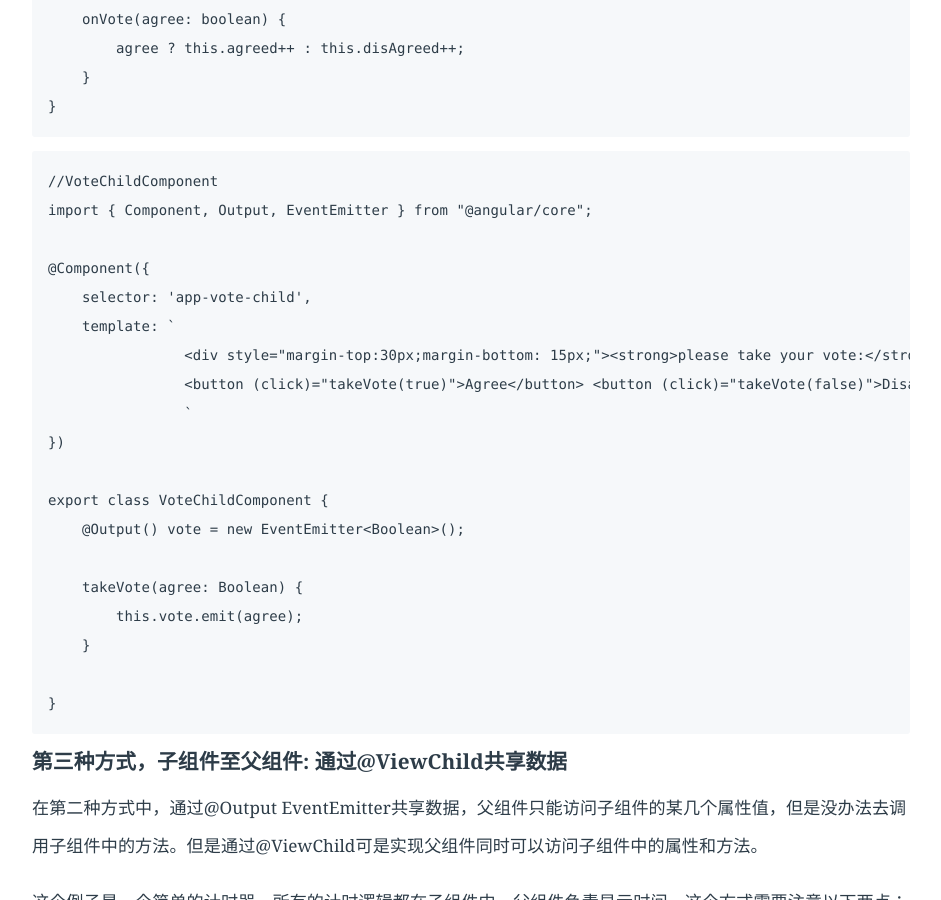
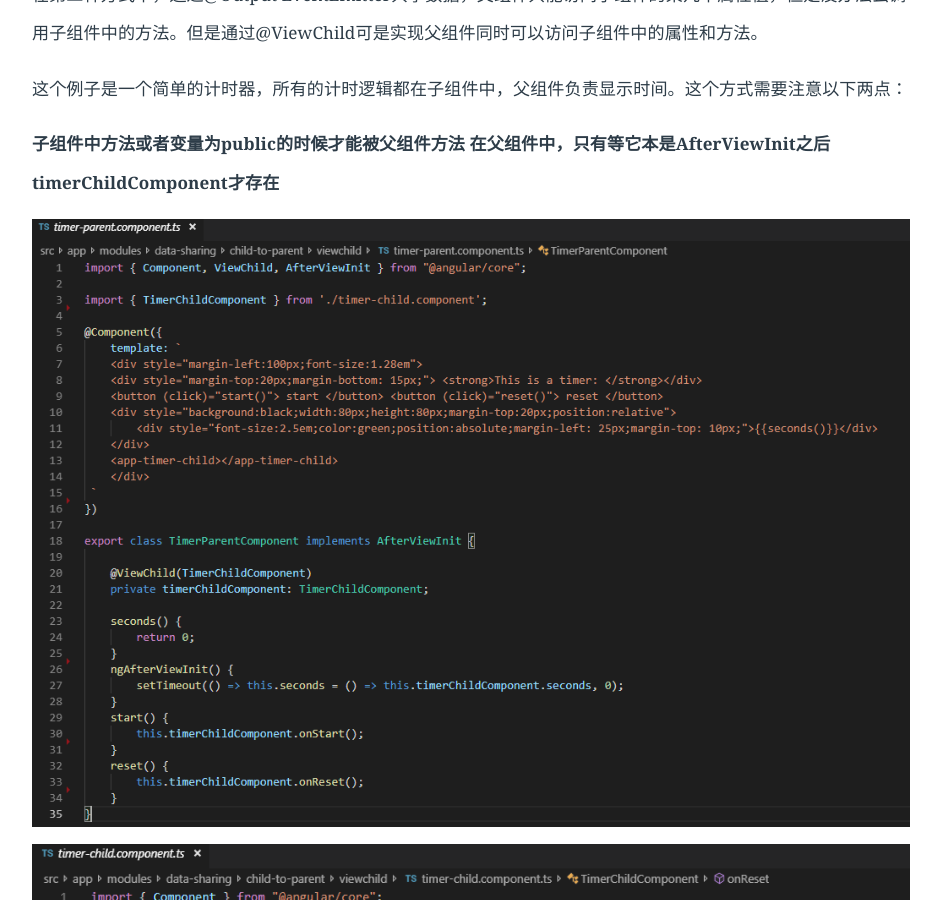
Before and after one commit to LiMeii/LiMeii.github.io, a Jekyll site: the page built from _posts/2019-02-12-angular-sharing-data-methods.md, in a window 1280 px wide and 900 px high, scrolled down 2512 px. Shown: the whole window, without its empty margins (177-1118 px from the left). Built offline with Jekyll 4.4.1, drawn with Linux system fonts in a browser that asks for light colours; some of the changed text lies outside the part shown.

Commit message:
update angular sharing post

````diff
--- a/_posts/2019-02-12-angular-sharing-data-methods.md
+++ b/_posts/2019-02-12-angular-sharing-data-methods.md
@@ -30,94 +30,20 @@
 
 
 在介绍这几种方式之前，先来看下父子组件和不相关组件是什么，在下图中可以看出，左边是描述父子组件关系，左右两个是描述不相关组件关系。
-![css pseudo-classes-img]( https://limeii.github.io/assets/images/posts/angular/angular-sharingdata.png){:height="50%" width="50%"}
+![angular sharing data]( https://limeii.github.io/assets/images/posts/angular/angular-sharingdata.png){:height="50%" width="50%"}
 
 
 ## 第一种方式，父组件至子组件: 通过@Input共享数据
 这个例子是在子组件中直接列出出父组件中所有的颜色，具体代码如下：
 
-```ts
-//ParentComponent
-import { Component, OnInit } from '@angular/core';
-
-@Component({
-    template:`<h4>Here is the color lists:</h4>
-    <app-child [colorLists]="colorLists"></app-child>`
-})
-
-export class ParentComponent implements OnInit {
-    private colorLists: any;
-    ngOnInit() {
-        this.colorLists = ['red', 'black', 'green', 'bule', 'yellow'];
-
-    }
-}
-```
-```ts
-//ParentComponent
-import { Component, OnInit, Input } from "@angular/core";
-
-@Component({
-    selector: 'app-child',
-    template: `<ul>
-                 <li *ngFor="let item of colorLists">{{item}}</li>
-              </ul>`
-})
-
-export class ParentComponent implements OnInit {
-    @Input() colorLists: any;
-    ngOnInit() {
-    }
-}
-```
-
+![angular sharing data]( https://limeii.github.io/assets/images/posts/angular/angular-sharing-data1.png){:height="100%" width="100%"}
+![angular sharing data]( https://limeii.github.io/assets/images/posts/angular/angular-sharing-data2.png){:height="100%" width="100%"}
 
 ## 第二种方式，子组件至父组件: 通过@Output EventEmitter共享数据
 这个例子是子组件提供两个按钮进行投票，而父组件中需要实时显示投票结果，具体代码如下：
 
-```ts
-//VoteParentComponent
-import { Component } from "@angular/core";
-
-@Component({
-    template: `<div style="margin-left:100px;font-size:1.28em;">
-               <div> <strong>Here is the vote results:</strong></div>
-               <div style="margin-top:20px;"> agreed:{{agreed}}   disagreed: {{disAgreed}}<div>
-               </div>
-               <app-vote-child (vote)="onVote($event)"></app-vote-child>
-    `
-})
-
-export class VoteParentComponent {
-    private agreed: number = 0;
-    private disAgreed: number = 0;
-
-    onVote(agree: boolean) {
-        agree ? this.agreed++ : this.disAgreed++;
-    }
-}
-```
-```ts
-//VoteChildComponent
-import { Component, Output, EventEmitter } from "@angular/core";
-
-@Component({
-    selector: 'app-vote-child',
-    template: `
-                <div style="margin-top:30px;margin-bottom: 15px;"><strong>please take your vote:</strong> </div>
-                <button (click)="takeVote(true)">Agree</button> <button (click)="takeVote(false)">Disagree</button>
-                `
-})
-
-export class VoteChildComponent {
-    @Output() vote = new EventEmitter<Boolean>();
-
-    takeVote(agree: Boolean) {
-        this.vote.emit(agree);
-    }
-
-}
-```
+![angular sharing data]( https://limeii.github.io/assets/images/posts/angular/angular-sharing-data3.png){:height="100%" width="100%"}
+![angular sharing data]( https://limeii.github.io/assets/images/posts/angular/angular-sharing-data4.png){:height="100%" width="100%"}
 
 ## 第三种方式，子组件至父组件: 通过@ViewChild共享数据
 
@@ -130,69 +56,6 @@
 **子组件中方法或者变量为public的时候才能被父组件方法**
 **在父组件中，只有等它本是AfterViewInit之后timerChildComponent才存在**
 
-```ts
-//TimerParentComponent
-import { Component, ViewChild, AfterViewInit } from "@angular/core";
+![angular sharing data]( https://limeii.github.io/assets/images/posts/angular/angular-sharing-data5.png){:height="100%" width="100%"}
 
-import { TimerChildComponent } from './timer-child.component';
-import { timer } from "rxjs/observable/timer";
-
-@Component({
-    template: `
-    <div style="margin-left:100px;font-size:1.28em">
-    <div style="margin-top:20px;margin-bottom: 15px;"> <strong>This is a timer: </strong></div>
-    <button (click)="start()"> start </button> <button (click)="reset()"> reset </button>
-    <div style="background:black;width:80px;height:80px;margin-top:20px;position:relative">
-        <div style="font-size:2.5em;color:green;position:absolute;margin-left: 25px;margin-top: 10px;">{{seconds()}}</div>
-    </div>
-    <app-timer-child></app-timer-child>
-    </div>
- `
-})
-export class TimerParentComponent implements AfterViewInit {
-
-    @ViewChild(TimerChildComponent)
-    private timerChildComponent: TimerChildComponent;
-    seconds() {
-        return 0;
-    }
-    ngAfterViewInit() {
-        setTimeout(() => this.seconds = () => this.timerChildComponent.seconds, 0);
-    }
-    start() {
-        this.timerChildComponent.onStart();
-    }
-    reset() {
-        this.timerChildComponent.onReset();
-    }
-}
-```
-
-```ts
-//TimerChildComponent
-import { Component } from "@angular/core";
-
-@Component({
-    selector: 'app-timer-child',
-    template: `
-            <div style="margin-top:15px">reset count: {{resetCount}}</div>
-    `
-
-})
-export class TimerChildComponent {
-
-    public seconds: number = 10;
-    private resetCount: number = 0;
-    onStart() {
-        window.setInterval(() => {
-            if (this.seconds) {
-                this.seconds = this.seconds - 1;
-            }
-        }, 1000)
-    }
-    onReset() {
-        this.seconds = 10;
-        this.resetCount++
-    }
-}
-```
+![angular sharing data]( https://limeii.github.io/assets/images/posts/angular/angular-sharing-data6.png){:height="100%" width="100%"}
````
Also changed, not shown: assets/images/posts/angular/angular-sharing-data1.png (added), assets/images/posts/angular/angular-sharing-data2.png (added), assets/images/posts/angular/angular-sharing-data3.png (added), assets/images/posts/angular/angular-sharing-data4.png (added), assets/images/posts/angular/angular-sharing-data5.png (added), assets/images/posts/angular/angular-sharing-data6.png (added).
